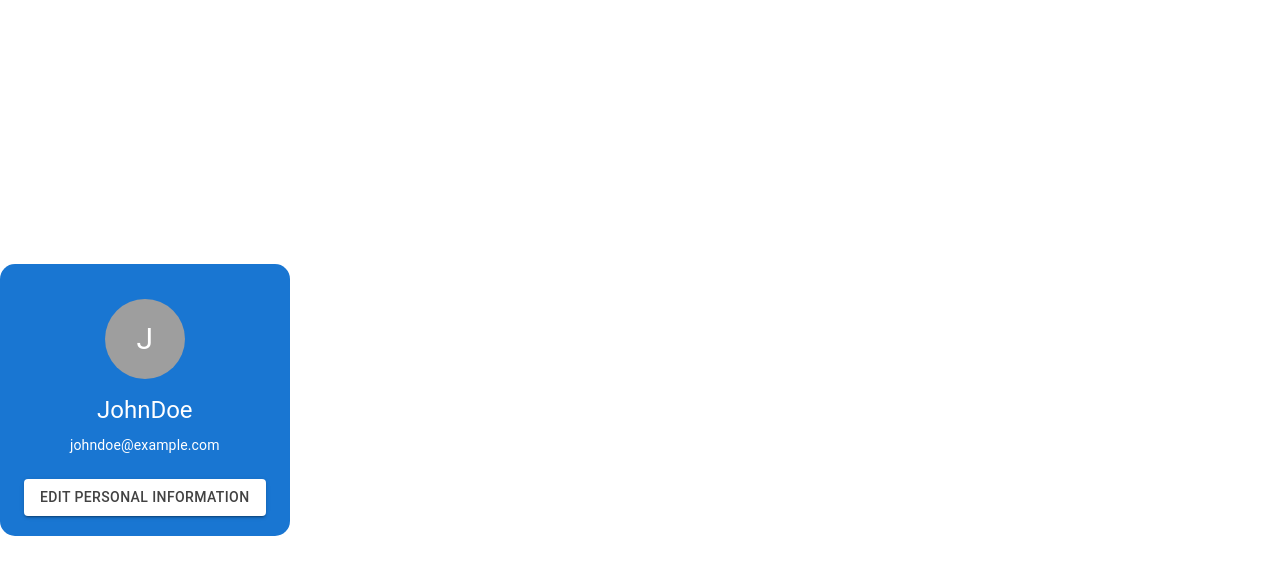
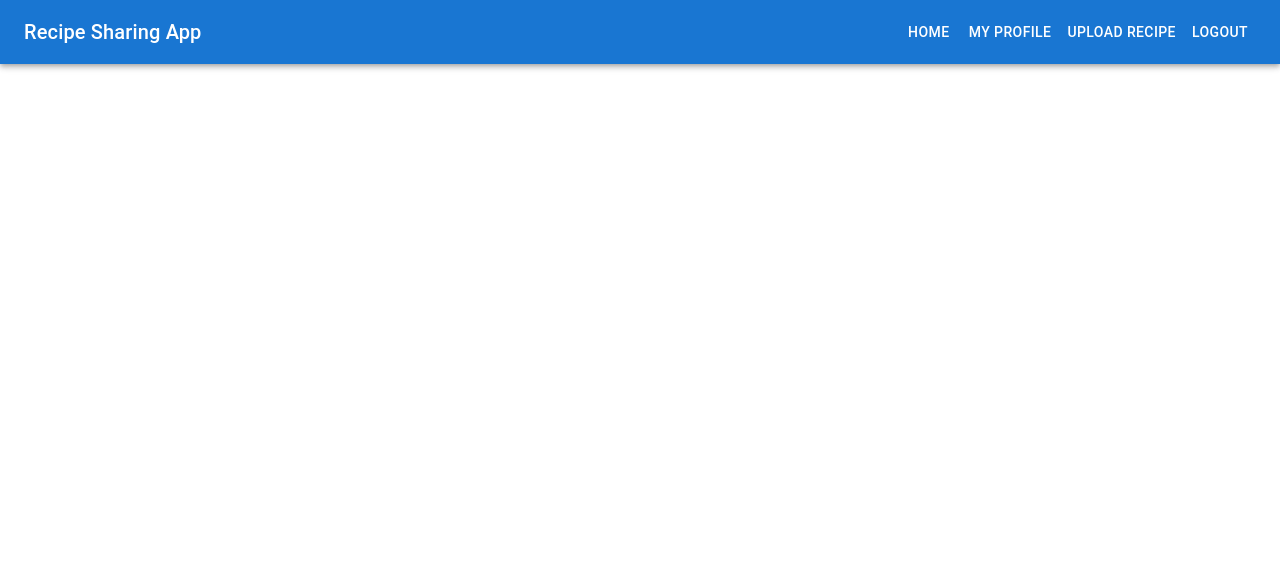
Before and after one commit to ArnelaOmbasa/Web-Engineering-Project, a React (Vite) app in the folder frontend/vite-project/: page / in a window 1280 px wide. Shown: the top 574 px of the page. Built offline with nearby package versions, Linux system fonts and the light colour scheme.

Commit message:
UserNavBar component

```diff
--- a/frontend/vite-project/package.json
+++ b/frontend/vite-project/package.json
@@ -12,6 +12,7 @@
   "dependencies": {
     "@emotion/react": "^11.11.1",
     "@emotion/styled": "^11.11.0",
+    "@mui/icons-material": "^5.15.1",
     "@mui/material": "^5.15.1",
     "react": "^18.2.0",
     "react-dom": "^18.2.0",
--- a/frontend/vite-project/src/App.tsx
+++ b/frontend/vite-project/src/App.tsx
@@ -1,25 +1,12 @@
 // App.tsx
 import React from 'react';
-import UserInfo from './components/UserInfo'; // Adjust the import path as needed
-import { User } from './utils/types'; // Adjust the import path for your types
+import UserNavBar from './components/UserNavBar'; // Adjust the path as necessary
 
 const App = () => {
-  // Example user data - replace with actual data from your application's state or API
-  const user: User = {
-    username: 'JohnDoe',
-    email: 'johndoe@example.com',
-    // Add other required fields from the User type
-    // For example, if your User type has recipes, provide them here
-    recipes: [
-      // Example recipe data
-      { recipeId: '1', title: 'Spaghetti Carbonara', description: '...', ingredients: ['Pasta', 'Eggs'], imageURL: 'image_url', author: 'JohnDoe', comments: [] },
-      // More recipes...
-    ]
-  };
-
   return (
     <div>
-      <UserInfo user={user} />
+      <UserNavBar />
+      {/* Other components go here */}
     </div>
   );
 };
--- a/frontend/vite-project/src/components/NavBar/NavBar.tsx
+++ b/frontend/vite-project/src/components/NavBar/NavBar.tsx
@@ -5,7 +5,7 @@ import { AppBar, Toolbar, Typography, Button } from '@mui/material';
 
 const Navbar = () => {
   return (
-    <AppBar position="static" style={{ width: '100%' }}>
+    <AppBar position="static" sx={{ width: '100%', maxWidth: '100%', position: 'absolute', top: 0, left: 0 }}>
       <Toolbar>
         <Typography variant="h6" style={{ flexGrow: 1 }}>
           Recipe Sharing Platform
--- /dev/null
+++ b/frontend/vite-project/src/components/UserNavBar/UserNavBar.tsx
@@ -0,0 +1,23 @@
+// NavBar.tsx
+import React from 'react';
+import { AppBar, Toolbar, Typography, Button, IconButton } from '@mui/material';
+
+
+const UserNavBar = () => {
+  return (
+    <AppBar position="static" sx={{ width: '100%', maxWidth: '100%', position: 'absolute', top: 0, left: 0 }}>
+      <Toolbar>
+
+        <Typography variant="h6" sx={{ flexGrow: 1 }}>
+          Recipe Sharing App
+        </Typography>
+        <Button color="inherit">Home</Button>
+        <Button color="inherit">My Profile</Button>
+        <Button color="inherit">Upload Recipe</Button>
+        <Button color="inherit">Logout</Button>
+      </Toolbar>
+    </AppBar>
+  );
+};
+
+export default UserNavBar;
--- /dev/null
+++ b/frontend/vite-project/src/components/UserNavBar/index.ts
@@ -0,0 +1 @@
+export { default } from './UserNavBar';
```
Also changed, not shown: 1 other file (tests, documents, lock files or other folders).
